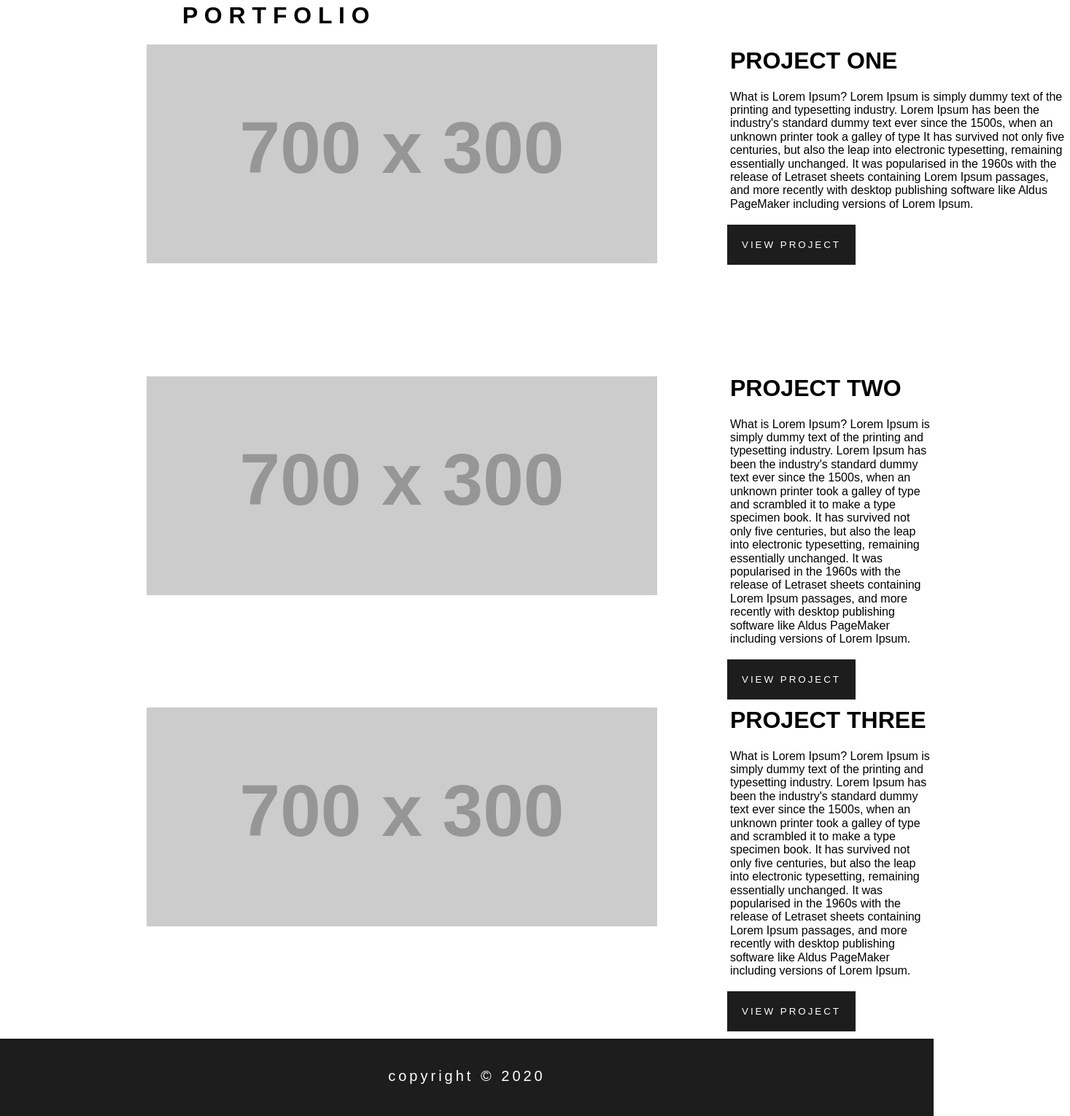
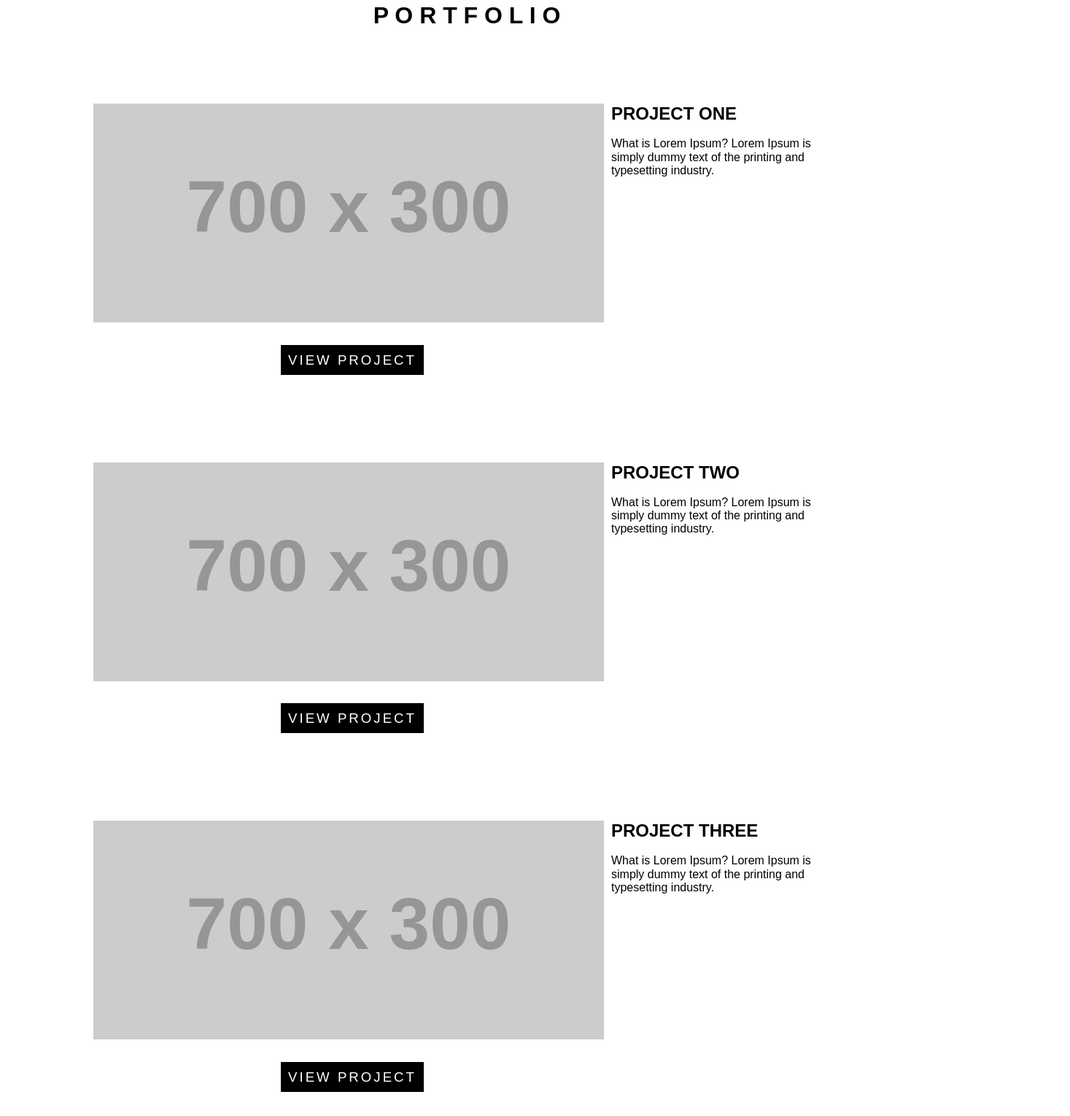
Before and after one commit to megha1925/basic-vanila-website, a plain HTML site: page portfolio.html in a window 1280 px wide. Shown: the part 77-1607 px from the top of the page at 73% size, 1467 px wide, since content can reach past the window. Drawn offline with nearby package versions, Linux system fonts and the light colour scheme; placeholder pictures from the web are drawn by us.

Commit message:
html and css update

```diff
--- a/css/style.css
+++ b/css/style.css
@@ -3,6 +3,10 @@
     margin: 0;
     padding: 0;
 
+}
+
+.ham{
+    display: none;
 }
 
 nav{
@@ -18,23 +22,26 @@ nav{
     margin-right: 10px;
     height: 60px;
     position: absolute;
+    display: flex;
 }
 
-a{
+.lol a{
+    display: flex;
     line-height: 4;
     color: #fff;
     text-decoration: none;
     margin-left: 10px;
     position: relative;
-    top: 5px;
+    top: -35px;
     padding: 10px;
     left: 120px;
     text-align: center;
     font-size: 10pt;
     letter-spacing: 3px;
+    float: left;
 }
 
-a:hover{
+.lol a:hover{
     color:#08fdd8;
 }
 
@@ -48,14 +55,15 @@ b{
 
 /* slide show*/
 .container{
+    width: 100%;
+    height: 100%;
     position: relative;
-    margin: 0 auto;
-    min-width: 800px;
 }
 
-img#slideshow{
+#slideshow{
     width: 100%;
-    vertical-align: middle;
+    height: 100%;
+    object-fit: fill;
 }
 
 .text-img{
@@ -70,95 +78,57 @@ img#slideshow{
   padding: 20px;
   border-bottom: 10px solid #021428;
 }
-/* home page content*/
-
-#paragraph{
-    margin: 100px;
-    text-align: justify;
-}
 
 /*SERVICES PAGE*/
-h1#page-title{
-    margin-left: 250px;
+#page-title{
+    text-align: center;
     color: #000000;
 }
 
-img#srv-slide{
-    margin-left: 251px;
-    width: 67%;
-}
-
-#srv-paragraph{
-    margin: 100px;
-    margin-left: 250px;
-}
-
-.hello{
-    text-align: justify;
-    margin: 10px;
-    display: block;
-    font-family: sans-serif;
-}
-
-h1.head{
-    letter-spacing: 2px;
-    color: #000000
+#srv-slide{
+    width: 100%;
+    height: auto;
 }
 
 
-/* PROJECT PAGE */
-#project-img{
-    margin-left: 201px;
-
+/* Portfolio page */
+.page-container{
+    margin: 8% 10% ;
+}
+.project-container{
+    margin-bottom: 10%;
+    display:grid;
+    grid: auto auto / auto auto;
+    gap: 10px;
+    background-color: white;
 }
 
-div#project1 {
-    margin-left: 1001px;
-    position: absolute;
-    top: 121px;
-    left: 0;
-    width: 466px
+.item1{
+    grid-row: 1/2;
+}
+.item2{
+    grid-row: 2/3;
+    text-align: center;
+}
+.item3{
+    grid-column: 2/3;
+    grid-row: 1 / 3;
 }
 
-div.project2{
-    margin-left: 1001px;
-    position: absolute;
-    top: 570px;
+.project-link{
+    background-color:black;
+    line-height: 4;
+    color: #fff;
+    text-decoration: none;
+    margin-left: 10px;
+    position: relative;
+    padding: 10px;
+    text-align: center;
+    font-size: 14pt;
+    letter-spacing: 3px;
 }
-
-div.project3{
-    margin-left: 1001px;
-    position: absolute;
-    top: 1025px;
-}
-
-a.proj-butn{
-    width: 100px;
-    height: 60px;
-    background: #1d1d1d;
-    padding: 20px;
-    position: relative;
-    top: 20px;
-    left: -14px;
-}
-
-section#project2{
-    margin-top: 150px;
-}
-
-section#project3{
-    margin-top: 150px;
-    margin-bottom: 150px;
-}
-/* ABOUT PAGE*/
-#about-img{
-    margin-left: 180px;
-    margin-bottom: 150px;
-    margin-top: 20px;
-}
-/* ABOUT PAGE*/
-form{
-    margin-left: 300px;
+.project-link:hover{
+    color:#08fdd8;
 }
 
 .form-control{
@@ -170,10 +140,10 @@ form{
     background-color: #fff;
     background-clip: padding-box;
     border: 1px solid #1d1d1d;
-    border-radius: 0.25rem;
     transition: border-color 0.15s ease-in-out, box-shadow 0.15s ease-in-out;
     font-family: sans-serif;
     letter-spacing: 2px;
+    border-radius: 1px;
 }
 
 .btn-primary{
@@ -188,6 +158,7 @@ form{
     padding: 8px 10px;
     margin-right: 800px;
     margin-bottom: 50px ;
+    border-radius: 2.5px;
 
 }
 .btn-primary:hover{
@@ -197,6 +168,7 @@ form{
 
 .okie{
     margin-top: 80px;
+    width: 100%;
 }
 
 /*footer*/
@@ -205,6 +177,8 @@ form{
 
     text-align: center;
     width: 100%;
+    left: 0;
+    bottom: 0;
     height: 120px;
     background-color:  #1d1d1d;
     color: #fff;
--- a/portfolio.html
+++ b/portfolio.html
@@ -45,76 +45,72 @@
 
 <section class="okie"  >
          <h1 id="page-title"> P O R T F O L I O </h1>
+</section >
 
-          <img id="project-img" src="http://via.placeholder.com/700x300">
+<div class = "page-container">
+    <div class =  "project-container">
+        <div class = "item1">
+            <img src="http://via.placeholder.com/700x300">
+        </div>
 
-      <div id="project1">
+        <div class = "item2">
+            <a class="project-link" href="#">VIEW PROJECT</a>
+        </div>
 
-          <h1>PROJECT ONE</h1>
-
-
-          <p id="project1-p">
-
+        <div class = "item3">
+            <div>
+                <h2>PROJECT ONE</h2>
+                <br/>
+                <p>
                     What is Lorem Ipsum?
                     Lorem Ipsum is simply dummy text of the printing and typesetting industry.
-                Lorem Ipsum has been the industry's standard dummy text ever since the 1500s, when an unknown printer took a galley of type
-                It has survived not only five centuries, but also the leap into electronic typesetting, remaining essentially unchanged.
-                It was popularised in the 1960s with the release of Letraset sheets containing Lorem Ipsum passages,
-                and more recently with desktop publishing software like Aldus PageMaker including versions of Lorem Ipsum.
                 </p>
-
-          <a class="proj-butn" href="#">VIEW PROJECT</a>
-
+            </div>
+        </div>
     </div>
 
-</section >
+    <div class =  "project-container">
+        <div class = "item1">
+            <img src="http://via.placeholder.com/700x300">
+        </div>
 
-<section id="project2" >
+        <div class = "item2">
+            <a class="project-link" href="#">VIEW PROJECT</a>
+        </div>
 
-        <img id="project-img" src="http://via.placeholder.com/700x300">
-
-    <div class="project2">
-
-      <h1>PROJECT TWO</h1>
-
-        <p id="project2-p">
-
+        <div class = "item3">
+            <div>
+                <h2>PROJECT TWO</h2>
+                <br/>
+                <p>
                     What is Lorem Ipsum?
                     Lorem Ipsum is simply dummy text of the printing and typesetting industry.
-           Lorem Ipsum has been the industry's standard dummy text ever since the 1500s, when an unknown printer took a galley of type and scrambled it to make a type specimen book.
-           It has survived not only five centuries, but also the leap into electronic typesetting, remaining essentially unchanged.
-           It was popularised in the 1960s with the release of Letraset sheets containing Lorem Ipsum passages,
-           and more recently with desktop publishing software like Aldus PageMaker including versions of Lorem Ipsum.
-
                 </p>
-
-        <a class="proj-butn" href="#">VIEW PROJECT</a>
-
+            </div>
+        </div>
     </div>
 
-</section >
+    <div class =  "project-container">
+        <div class = "item1">
+            <img src="http://via.placeholder.com/700x300">
+        </div>
 
-    <section id="project3" >
-      <img id="project-img" src="http://via.placeholder.com/700x300">
+        <div class = "item2">
+            <a class="project-link" href="#">VIEW PROJECT</a>
+        </div>
 
-    <div class="project3">
-        <h1>PROJECT THREE</h1>
-
-        <p id="project3-p">
-
+        <div class = "item3">
+            <div>
+                <h2>PROJECT THREE</h2>
+                <br/>
+                <p>
                     What is Lorem Ipsum?
                     Lorem Ipsum is simply dummy text of the printing and typesetting industry.
-              Lorem Ipsum has been the industry's standard dummy text ever since the 1500s, when an unknown printer took a galley of type and scrambled it to make a type specimen book.
-              It has survived not only five centuries, but also the leap into electronic typesetting, remaining essentially unchanged.
-              It was popularised in the 1960s with the release of Letraset sheets containing Lorem Ipsum passages,
-              and more recently with desktop publishing software like Aldus PageMaker including versions of Lorem Ipsum.
-
                 </p>
-
-        <a class="proj-butn" href="#">VIEW PROJECT</a>
-
             </div>
-</section >
+        </div>
+    </div>
+</div>
 
 
 <section id="footer">
```
Also changed, not shown: about.html (+9 -15 lines), contact.html (+3 -2 lines), css/responsive.css (added, +47 -0 lines), index.html (+10 -7 lines), js/script.js (added, +8 -0 lines), services.html (+10 -17 lines). Lines whose indentation alone changed are shown as unchanged.
